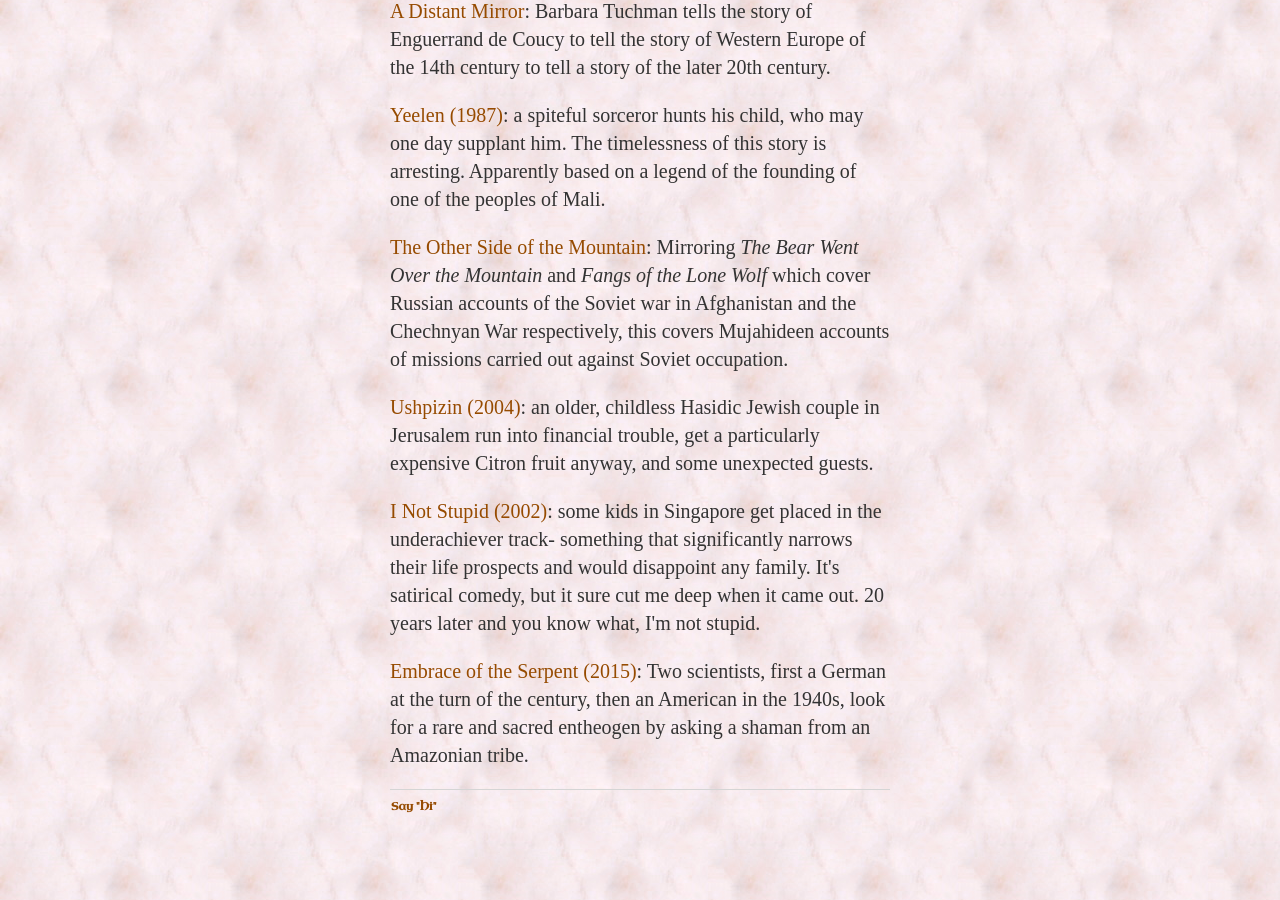
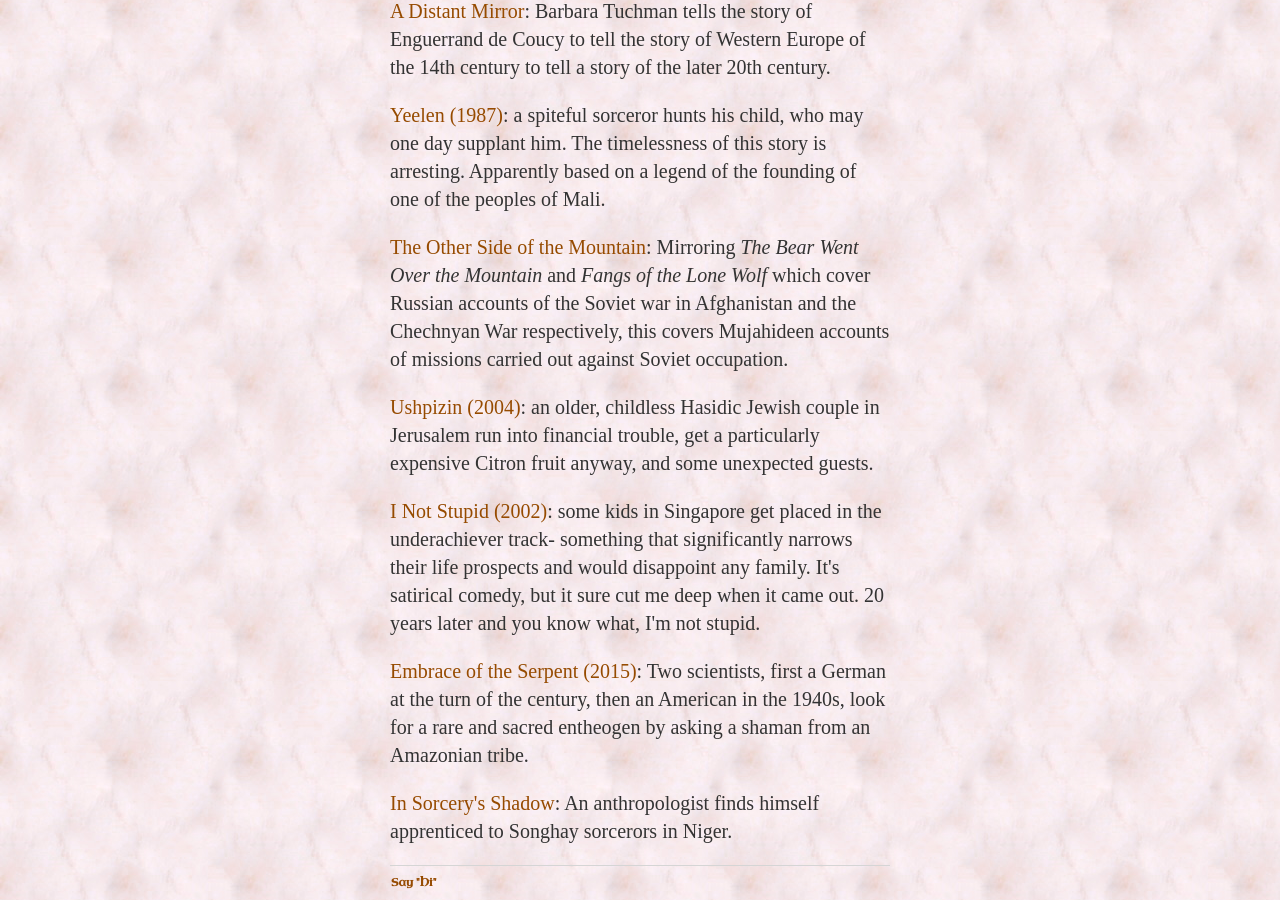
Before and after one commit to ray-dorai/ray-dorai.github.io, a Jekyll site: the page built from intake.html, in a window 1280 px wide and 900 px high, scrolled down 641 px. Built offline with Jekyll 4.4.1, drawn with Linux system fonts in a browser that asks for light colours; some web fonts are replaced.

Commit message:
Update intake.html

```diff
--- a/intake.html
+++ b/intake.html
@@ -14,6 +14,8 @@ A list of books, films, shows, and games that I have taken in that I anctipate y
 <p><a href="https://en.wikipedia.org/wiki/Ushpizin">Ushpizin (2004)</a>: an older, childless Hasidic Jewish couple in Jerusalem run into financial trouble, get a particularly expensive Citron fruit anyway, and some unexpected guests.</p>
 <p><a href="https://en.wikipedia.org/wiki/I_Not_Stupid">I Not Stupid (2002)</a>: some kids in Singapore get placed in the underachiever track- something that significantly narrows their life prospects and would disappoint any family. It's satirical comedy, but it sure cut me deep when it came out. 20 years later and you know what, I'm not stupid. </p>
 <p><a href="https://en.wikipedia.org/wiki/Embrace_of_the_Serpent">Embrace of the Serpent (2015)</a>: Two scientists, first a German at the turn of the century, then an American in the 1940s, look for a rare and sacred entheogen by asking a shaman from an Amazonian tribe.</p>
+<p><a href="https://press.uchicago.edu/ucp/books/book/chicago/I/bo3775087.html">In Sorcery's Shadow</a>: An anthropologist finds himself apprenticed to Songhay sorcerors in Niger.</p>
+
 
 
 
```
